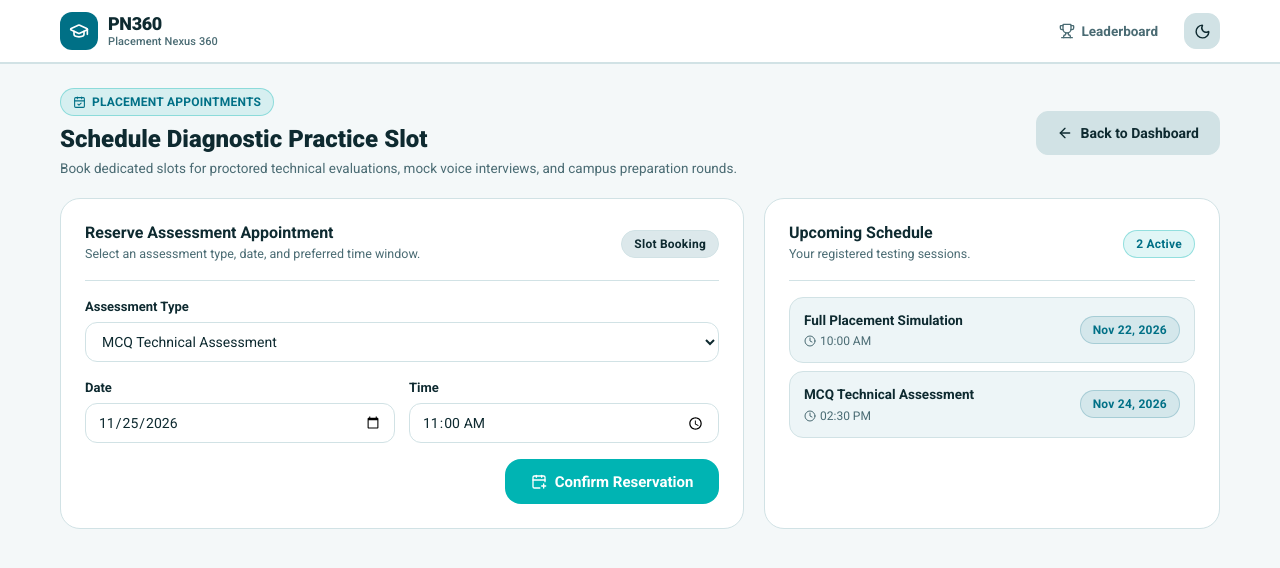
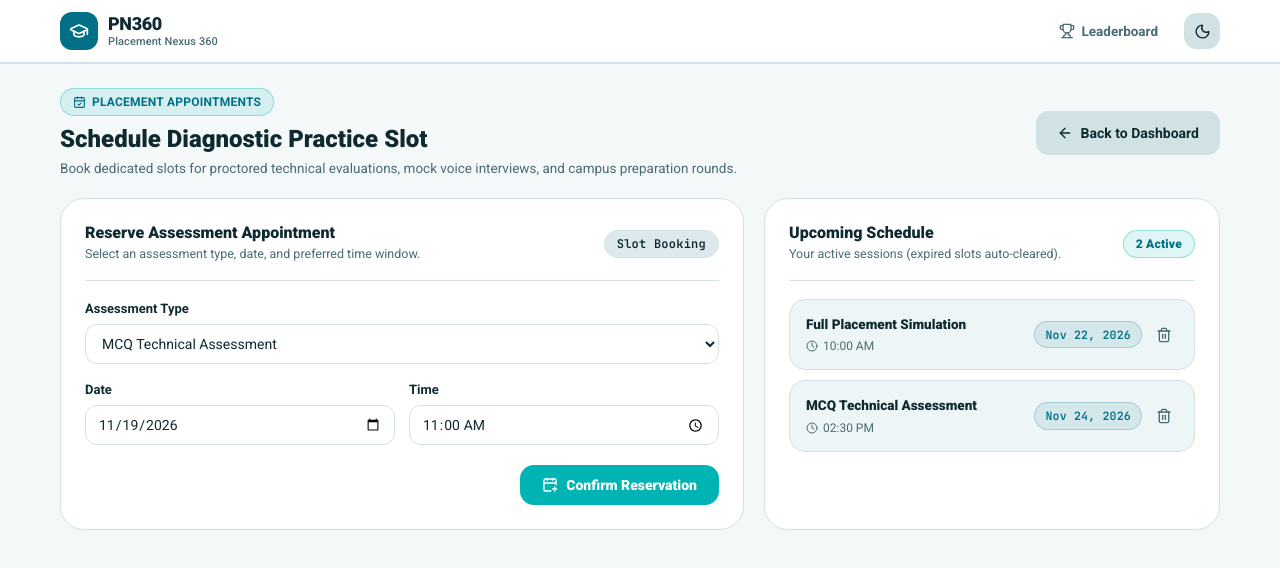
Before and after one commit to TheAbhayAlgorithms/pn360, a Next.js app: page /schedule in a window 1280 px wide. Shown: the top 568 px of the page. Built offline with nearby package versions, Linux system fonts and the light colour scheme.

Commit message:
feat: add delete icon and automatic past-date expiration cleanup to schedule page

```diff
--- a/app/schedule/page.tsx
+++ b/app/schedule/page.tsx
@@ -1,6 +1,6 @@
 'use client';
 
-import React, { useState } from 'react';
+import React, { useState, useEffect } from 'react';
 import Link from 'next/link';
 import {
   CalendarCheck,
@@ -8,32 +8,150 @@ import {
   ArrowLeft,
   CheckCircle2,
   Clock,
-  Layers,
-  Sparkles
+  Trash2,
+  CalendarX,
+  AlertCircle
 } from 'lucide-react';
 import { initialScheduledTests } from '@/lib/mockData';
 import { ScheduledTest } from '@/lib/types';
 
+// Reliably parse a date & time string into a Date object
+function parseScheduleDateTime(dateStr: string, timeStr: string): Date | null {
+  try {
+    let hours = 0;
+    let minutes = 0;
+    const ampmMatch = timeStr.trim().match(/(\d+):(\d+)\s*(AM|PM)?/i);
+    if (ampmMatch) {
+      hours = parseInt(ampmMatch[1], 10);
+      minutes = parseInt(ampmMatch[2], 10);
+      const ampm = ampmMatch[3]?.toUpperCase();
+      if (ampm === 'PM' && hours < 12) hours += 12;
+      if (ampm === 'AM' && hours === 12) hours = 0;
+    }
+
+    const d = new Date(dateStr);
+    if (isNaN(d.getTime())) {
+      const direct = new Date(`${dateStr} ${timeStr}`);
+      if (!isNaN(direct.getTime())) return direct;
+      return null;
+    }
+    d.setHours(hours, minutes, 0, 0);
+    return d;
+  } catch {
+    return null;
+  }
+}
+
+// Check if a scheduled slot is still in the future
+function isScheduleActive(st: ScheduledTest): boolean {
+  const schedDate = parseScheduleDateTime(st.date, st.time);
+  if (!schedDate) return true; // keep if date cannot be parsed
+  return schedDate.getTime() > Date.now();
+}
+
 export default function SchedulePage() {
-  const [scheduledList, setScheduledList] = useState<ScheduledTest[]>(initialScheduledTests);
+  const [scheduledList, setScheduledList] = useState<ScheduledTest[]>([]);
+  const [isLoaded, setIsLoaded] = useState(false);
   const [schedType, setSchedType] = useState("MCQ Placement Test");
-  const [schedDate, setSchedDate] = useState("2026-11-25");
+  const [schedDate, setSchedDate] = useState("");
   const [schedTime, setSchedTime] = useState("11:00");
-  const [schedSuccess, setSchedSuccess] = useState(false);
+  const [schedSuccess, setSchedSuccess] = useState<string | null>(null);
+  const [schedError, setSchedError] = useState<string | null>(null);
 
+  // Initialize and automatically prune expired appointments
+  useEffect(() => {
+    // Default form date to tomorrow
+    const tomorrow = new Date();
+    tomorrow.setDate(tomorrow.getDate() + 1);
+    setSchedDate(tomorrow.toISOString().split('T')[0]);
+
+    // Load from localStorage or mock data
+    let initial: ScheduledTest[] = initialScheduledTests;
+    try {
+      const stored = localStorage.getItem('pn360_schedules');
+      if (stored) {
+        const parsed = JSON.parse(stored);
+        if (Array.isArray(parsed)) {
+          initial = parsed;
+        }
+      }
+    } catch (e) {
+      console.warn("Could not read stored schedules:", e);
+    }
+
+    // Automatically remove schedules that have passed the current date and time
+    const activeOnly = initial.filter(isScheduleActive);
+    setScheduledList(activeOnly);
+    setIsLoaded(true);
+    try {
+      localStorage.setItem('pn360_schedules', JSON.stringify(activeOnly));
+    } catch {}
+  }, []);
+
+  // Live timer check: periodically prune as soon as a slot passes
+  useEffect(() => {
+    if (!isLoaded) return;
+    const interval = setInterval(() => {
+      setScheduledList(prev => {
+        const activeOnly = prev.filter(isScheduleActive);
+        if (activeOnly.length !== prev.length) {
+          try {
+            localStorage.setItem('pn360_schedules', JSON.stringify(activeOnly));
+          } catch {}
+          return activeOnly;
+        }
+        return prev;
+      });
+    }, 15000); // Check every 15 seconds
+
+    return () => clearInterval(interval);
+  }, [isLoaded]);
+
+  // Delete single schedule manually
+  const handleDeleteSchedule = (id: number) => {
+    setScheduledList(prev => {
+      const updated = prev.filter(st => st.id !== id);
+      try {
+        localStorage.setItem('pn360_schedules', JSON.stringify(updated));
+      } catch {}
+      return updated;
+    });
+    setSchedSuccess("Schedule appointment deleted.");
+    setTimeout(() => setSchedSuccess(null), 3000);
+  };
+
+  // Add new schedule
   const handleSubmit = (e: React.FormEvent) => {
     e.preventDefault();
+    setSchedError(null);
+
     if (!schedDate || !schedTime) return;
+
+    // Validate that appointment is in the future
+    const targetDate = parseScheduleDateTime(schedDate, schedTime);
+    if (targetDate && targetDate.getTime() <= Date.now()) {
+      setSchedError("Cannot schedule a test slot in the past. Please select a future date and time.");
+      return;
+    }
+
     const newEntry: ScheduledTest = {
       id: Date.now(),
       test_type: schedType,
       date: schedDate,
       time: schedTime
     };
-    setScheduledList([newEntry, ...scheduledList]);
-    setSchedSuccess(true);
-    setTimeout(() => setSchedSuccess(false), 4000);
+
+    const updated = [newEntry, ...scheduledList.filter(isScheduleActive)];
+    setScheduledList(updated);
+    try {
+      localStorage.setItem('pn360_schedules', JSON.stringify(updated));
+    } catch {}
+
+    setSchedSuccess("Appointment reserved successfully! Details logged to your schedule.");
+    setTimeout(() => setSchedSuccess(null), 4000);
   };
+
+  const todayStr = new Date().toISOString().split('T')[0];
 
   return (
     <div style={{ display: 'flex', flexDirection: 'column', gap: '20px' }}>
@@ -49,28 +167,34 @@ export default function SchedulePage() {
             Book dedicated slots for proctored technical evaluations, mock voice interviews, and campus preparation rounds.
           </p>
         </div>
-        <Link href="/" className="button button-secondary">
+        <Link href="/" className="button button-secondary" style={{ borderRadius: '12px' }}>
           <ArrowLeft size={16} /> Back to Dashboard
         </Link>
       </div>
 
       <div style={{ display: 'grid', gridTemplateColumns: '1.2fr 0.8fr', gap: '20px' }}>
 
-        {/* Form Card */}
-        <div className="card">
-          <div className="card-header">
+        {/* Form Card: Reserve Assessment Appointment */}
+        <div className="card" style={{ borderRadius: '24px', padding: '24px' }}>
+          <div className="card-header" style={{ marginBottom: '18px' }}>
             <div>
-              <h2 style={{ fontSize: '16px', fontWeight: 700 }}>Reserve Assessment Appointment</h2>
+              <h2 style={{ fontSize: '16px', fontWeight: 800 }}>Reserve Assessment Appointment</h2>
               <p style={{ fontSize: '12.5px', color: 'var(--flat-muted)', marginTop: '2px' }}>
                 Select an assessment type, date, and preferred time window.
               </p>
             </div>
-            <span className="badge badge-gray">Slot Booking</span>
+            <span className="badge badge-gray font-mono">Slot Booking</span>
           </div>
 
           {schedSuccess && (
             <div style={{ padding: '12px 16px', background: 'var(--scheme-teal-subtle)', border: '1px solid rgba(0, 180, 179, 0.4)', borderRadius: '14px', color: 'var(--scheme-deep)', fontSize: '13.5px', marginBottom: '16px', display: 'flex', alignItems: 'center', gap: '8px' }}>
-              <CheckCircle2 size={16} /> Appointment reserved successfully! Details logged to your schedule.
+              <CheckCircle2 size={16} /> {schedSuccess}
+            </div>
+          )}
+
+          {schedError && (
+            <div style={{ padding: '12px 16px', background: 'var(--scheme-coral-subtle)', border: '1px solid rgba(252, 127, 115, 0.4)', borderRadius: '14px', color: 'var(--scheme-coral-dark)', fontSize: '13.5px', marginBottom: '16px', display: 'flex', alignItems: 'center', gap: '8px' }}>
+              <AlertCircle size={16} /> {schedError}
             </div>
           )}
 
@@ -94,8 +218,12 @@ export default function SchedulePage() {
                 <input
                   type="date"
                   className="flat-input"
+                  min={todayStr}
                   value={schedDate}
-                  onChange={(e) => setSchedDate(e.target.value)}
+                  onChange={(e) => {
+                    setSchedDate(e.target.value);
+                    setSchedError(null);
+                  }}
                   required
                 />
               </div>
@@ -105,14 +233,27 @@ export default function SchedulePage() {
                   type="time"
                   className="flat-input"
                   value={schedTime}
-                  onChange={(e) => setSchedTime(e.target.value)}
+                  onChange={(e) => {
+                    setSchedTime(e.target.value);
+                    setSchedError(null);
+                  }}
                   required
                 />
               </div>
             </div>
 
-            <div style={{ display: 'flex', justifyContent: 'flex-end', marginTop: '16px' }}>
-              <button type="submit" className="button button-lg" style={{ background: 'var(--scheme-teal)' }}>
+            <div style={{ display: 'flex', justifyContent: 'flex-end', marginTop: '20px' }}>
+              <button
+                type="submit"
+                className="button button-lg"
+                style={{
+                  background: 'var(--scheme-teal)',
+                  borderRadius: '14px',
+                  fontWeight: 800,
+                  fontSize: '14px',
+                  padding: '12px 22px'
+                }}
+              >
                 <CalendarPlus size={16} /> Confirm Reservation
               </button>
             </div>
@@ -120,42 +261,98 @@ export default function SchedulePage() {
         </div>
 
         {/* Upcoming Appointments Card */}
-        <div className="card">
-          <div className="card-header">
+        <div className="card" style={{ borderRadius: '24px', padding: '24px' }}>
+          <div className="card-header" style={{ marginBottom: '18px' }}>
             <div>
-              <h2 style={{ fontSize: '16px', fontWeight: 700 }}>Upcoming Schedule</h2>
+              <h2 style={{ fontSize: '16px', fontWeight: 800 }}>Upcoming Schedule</h2>
               <p style={{ fontSize: '12.5px', color: 'var(--flat-muted)', marginTop: '2px' }}>
-                Your registered testing sessions.
+                Your active sessions (expired slots auto-cleared).
               </p>
             </div>
-            <span className="badge badge-green">{scheduledList.length} Active</span>
+            <span className={`badge ${scheduledList.length > 0 ? 'badge-green' : 'badge-gray'}`} style={{ fontWeight: 800 }}>
+              {scheduledList.length} Active
+            </span>
           </div>
 
-          <div style={{ display: 'flex', flexDirection: 'column', gap: '8px' }}>
-            {scheduledList.map(st => (
+          <div style={{ display: 'flex', flexDirection: 'column', gap: '10px' }}>
+            {scheduledList.length === 0 ? (
+              <div
+                style={{
+                  padding: '36px 16px',
+                  textAlign: 'center',
+                  background: 'var(--flat-surface-subtle)',
+                  borderRadius: '16px',
+                  border: '1px dashed var(--flat-border)'
+                }}
+              >
+                <CalendarX size={34} color="var(--flat-muted)" style={{ margin: '0 auto 10px' }} />
+                <h4 style={{ fontSize: '14px', fontWeight: 800, color: 'var(--flat-text)', marginBottom: '4px' }}>
+                  No Upcoming Appointments
+                </h4>
+                <p style={{ fontSize: '12px', color: 'var(--flat-muted)', margin: 0, maxWidth: '280px', marginInline: 'auto' }}>
+                  All previous sessions have passed or concluded. Reserve a new test slot using the booking form.
+                </p>
+              </div>
+            ) : (
+              scheduledList.map(st => (
                 <div
                   key={st.id}
                   style={{
                     display: 'flex',
                     justifyContent: 'space-between',
                     alignItems: 'center',
-                  padding: '12px 14px',
+                    padding: '14px 16px',
                     background: 'var(--flat-surface-subtle)',
                     border: '1px solid var(--flat-border)',
-                  borderRadius: '14px'
+                    borderRadius: '16px',
+                    gap: '12px'
                   }}
                 >
-                <div>
-                  <div style={{ fontWeight: 700, fontSize: '13.5px', color: 'var(--flat-text)' }}>
+                  <div style={{ flex: 1, minWidth: 0 }}>
+                    <div style={{ fontWeight: 800, fontSize: '13.5px', color: 'var(--flat-text)', whiteSpace: 'nowrap', overflow: 'hidden', textOverflow: 'ellipsis' }}>
                       {st.test_type}
                     </div>
-                  <div style={{ fontSize: '12px', color: 'var(--flat-muted)', marginTop: '2px', display: 'flex', alignItems: 'center', gap: '4px' }}>
+                    <div style={{ fontSize: '12px', color: 'var(--flat-muted)', marginTop: '3px', display: 'flex', alignItems: 'center', gap: '5px' }}>
                       <Clock size={12} /> {st.time}
                     </div>
                   </div>
-                <span className="badge badge-blue">{st.date}</span>
+
+                  <div style={{ display: 'flex', alignItems: 'center', gap: '8px', flexShrink: 0 }}>
+                    <span className="badge badge-blue font-mono" style={{ fontSize: '11.5px', padding: '4px 10px' }}>
+                      {st.date}
+                    </span>
+                    <button
+                      type="button"
+                      onClick={() => handleDeleteSchedule(st.id)}
+                      style={{
+                        background: 'transparent',
+                        border: 'none',
+                        color: 'var(--flat-muted)',
+                        cursor: 'pointer',
+                        padding: '6px',
+                        borderRadius: '8px',
+                        display: 'inline-flex',
+                        alignItems: 'center',
+                        justifyContent: 'center',
+                        transition: 'all 150ms ease'
+                      }}
+                      onMouseEnter={(e) => {
+                        e.currentTarget.style.color = 'var(--scheme-coral)';
+                        e.currentTarget.style.background = 'var(--scheme-coral-subtle)';
+                      }}
+                      onMouseLeave={(e) => {
+                        e.currentTarget.style.color = 'var(--flat-muted)';
+                        e.currentTarget.style.background = 'transparent';
+                      }}
+                      title="Delete scheduled slot"
+                      aria-label={`Delete ${st.test_type} on ${st.date}`}
+                    >
+                      <Trash2 size={16} />
+                    </button>
                   </div>
-            ))}
+                </div>
+              ))
+            )}
           </div>
         </div>
 
```
Lines whose indentation alone changed are shown as unchanged.
